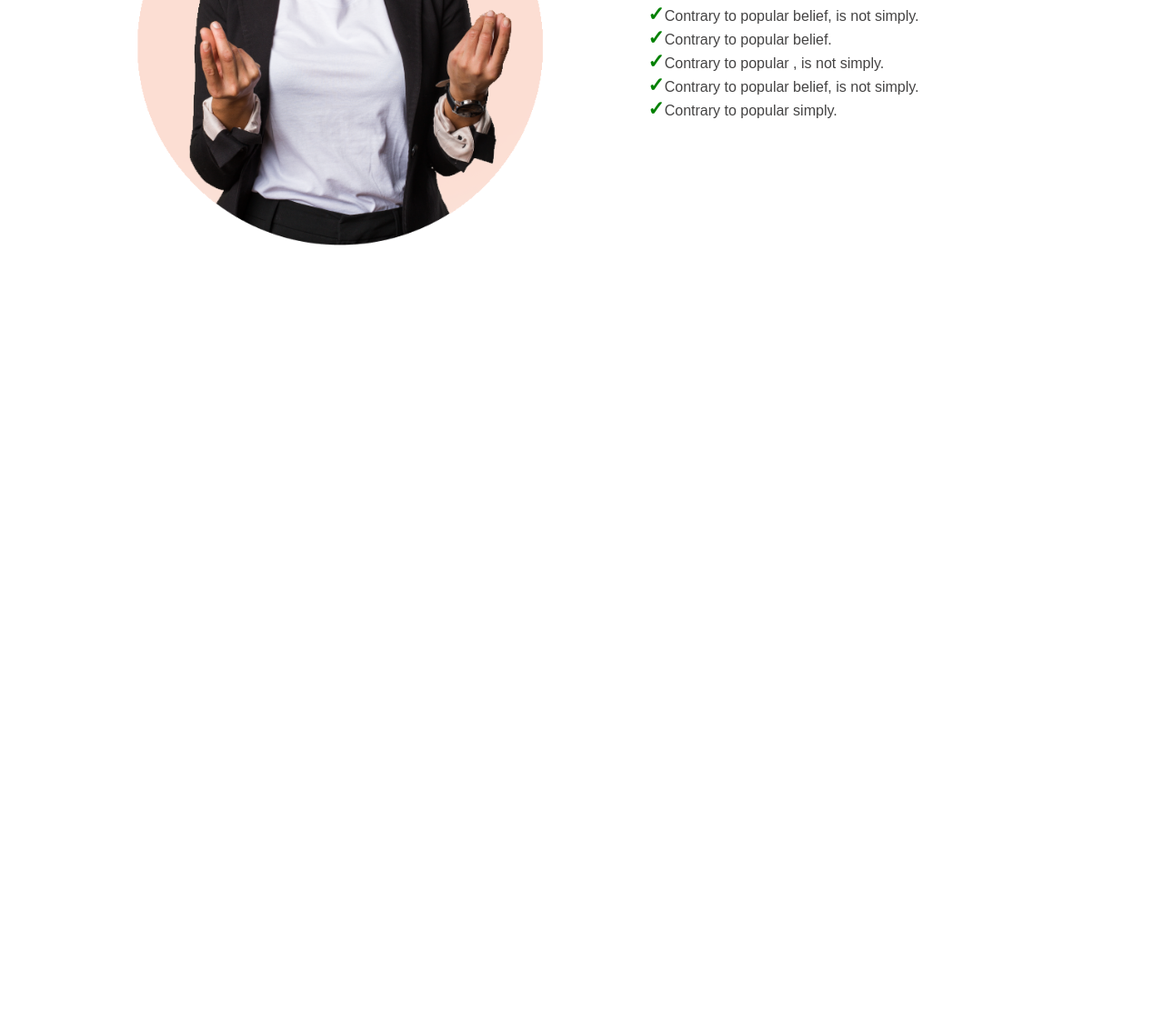
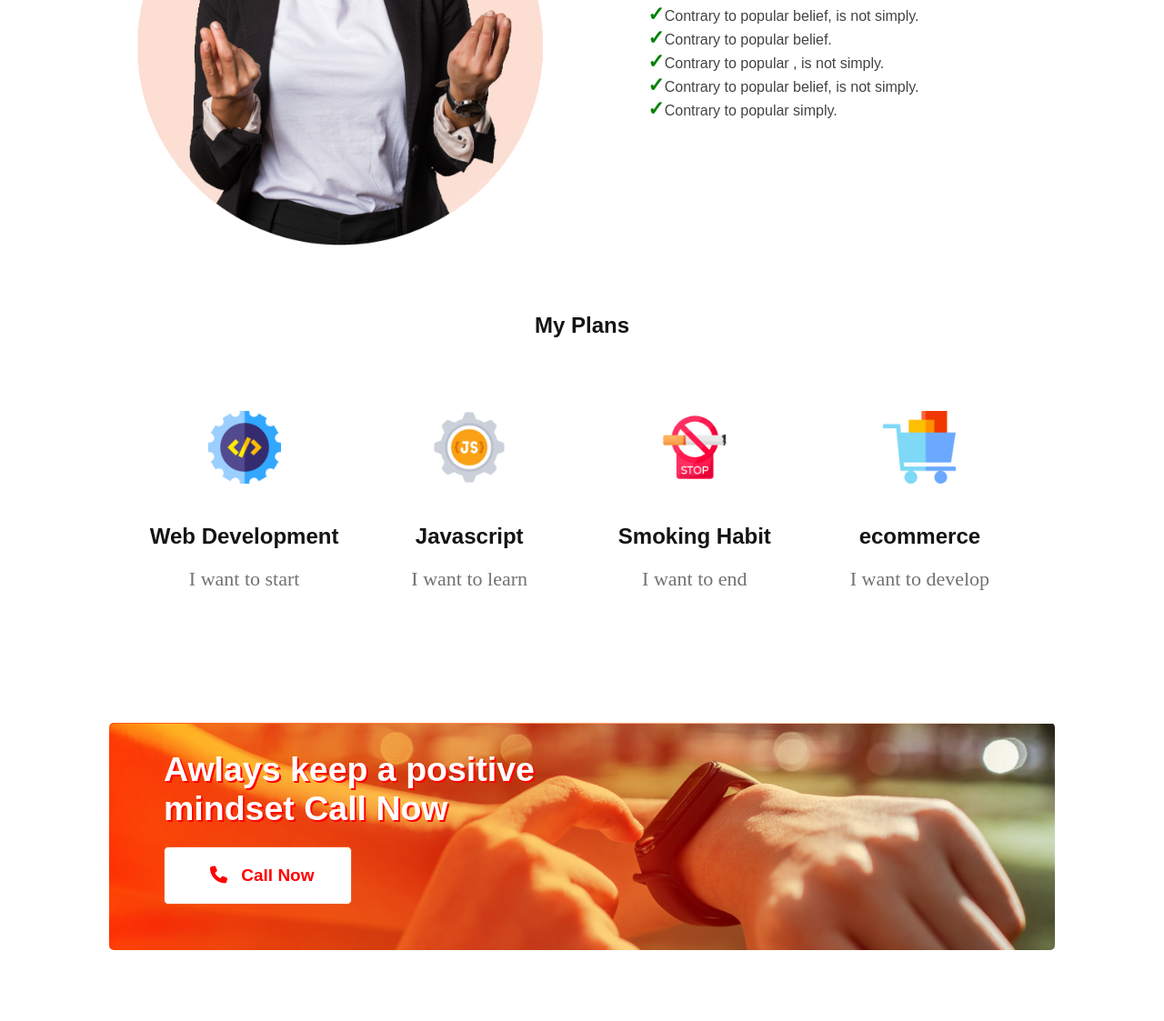
Before and after one commit to mdsamaul/new-year-2023-and-new-me, a plain HTML site: page index.html in a window 1280 px wide. Shown: the part 1210-2333 px from the top of the page at 91% size. Before the commit the page ends 1514 px from the top, so only its background shows below. Drawn offline with Linux system fonts and the light colour scheme; a web font is replaced by a local one.

```diff
--- a/css/style.css
+++ b/css/style.css
@@ -147,3 +147,109 @@ nav {
     font-size: 22px;
     font-weight: 700;
 }
+
+/* style my Plans section  */
+.plan {
+    width: 100%;
+}
+
+.header-title {
+    text-align: center;
+    font-Weight: 700;
+    Size: 40px;
+    color: #151414;
+    padding: 40px 0;
+    justify-content: space-around;
+}
+
+.plan-items {
+    width: 100%;
+    display: flex;
+    text-align: center;
+    justify-content: center;
+}
+
+.item {
+    width: 17%;
+    padding: 20px 10px;
+    margin: 0 5px;
+}
+
+.item img {
+    width: 80px;
+    height: 80px;
+}
+
+.item:hover {
+    box-shadow: rgba(50, 50, 93, 0.25) 0px 30px 60px -12px, rgba(0, 0, 0, 0.3) 0px 18px 36px -18px;
+    border-radius: 5px;
+}
+
+.plan-img {
+    padding: 20px 0;
+}
+
+.plan-title {
+    font-Weight: 700;
+    Size: 26px;
+    color: #151414;
+    padding: 20px 0;
+}
+
+.plan-sub-title {
+    font-weight: 500;
+    font-size: 22px;
+    color: #737272;
+    font-family: 'Work Sans';
+}
+
+/* style Awlays keep a positive mindset section */
+.awlays-keep {
+    width: 100%;
+    height: 50vh;
+    display: flex;
+    justify-items: center;
+    align-items: center;
+    margin: 50px 0;
+
+}
+
+.img-opacity-wh {
+    background-image: url(../images/watch.png), linear-gradient(90deg, rgb(255, 88, 10),rgba(255, 88, 10, 0.596),rgba(255, 88, 10, 0));
+    border-radius: 5px;
+    width: 1040px;
+    height: 250px;
+    margin: auto;
+    display: flex;
+    align-items: center;
+    background-blend-mode: overlay;
+}
+
+.opacity {
+    padding: 0 60px;
+    font-size: 25px;
+    font-Weight: 700;
+}
+
+.opacity-in-text {
+    color: #ffffff;
+    text-shadow: 2px 2px #ff0000;
+
+}
+.phone-icon{
+    margin: 0 10px;
+}
+.opacity button{
+    padding: 20px 40px;
+    color: red;
+    background-color: #FFFFFF;
+    margin: 20px 0;
+    font-size: 19px;
+    font-weight: 600;
+
+}
+.opacity button:hover{
+    background-color: rgb(255, 88, 10);
+    border: 1px solid #ffffff;
+    color: #ffffff;
+}
--- a/index.html
+++ b/index.html
@@ -12,6 +12,7 @@
     <link rel="stylesheet" href="https://cdnjs.cloudflare.com/ajax/libs/font-awesome/6.1.1/css/all.min.css">
     <!-- google font link  -->
     <link rel="preconnect" href="https://fonts.googleapis.com"><link rel="preconnect" href="https://fonts.gstatic.com" crossorigin><link href="https://fonts.googleapis.com/css2?family=Allerta&display=swap" rel="stylesheet">
+    <!-- <link rel="preconnect" href="https://fonts.googleapis.com"><link rel="preconnect" href="https://fonts.gstatic.com" crossorigin><link href="https://fonts.googleapis.com/css2?family=Work+Sans:wght@700&display=swap" rel="stylesheet"> -->
     <!-- css link -->
     <link rel="stylesheet" type="text/css" href="css/style.css">
 </head>
@@ -63,9 +64,74 @@
                 </ul>
             </div>
         </section>
+        <!-- my Plans section -->
+        <section class="plan">
+            <h1 class="header-title">My Plans</h1>
+            <div class="plan-items">
+                <div class="item">
+                    <div class="plan-img">
+                        <img src="images/icons/web.png" alt="web">
+                    </div>
+                    <h1 class="plan-title">
+                        Web Development
+                    </h1>
+                    <h3 class="plan-sub-title">
+                        I want to start
+                    </h3>
+                </div>
+                <div class="item">
+                    <div class="plan-img">
+                        <img src="images/icons/js.png" alt="web">
+                    </div>
+                    <h1 class="plan-title">Javascript
+                    </h1>
+                    <h3 class="plan-sub-title">I want to learn
+                    </h3>
+                </div>
+                <div class="item">
+                    <div class="plan-img">
+                        <img src="images/icons/smoke.png" alt="web">
+                    </div>
+                    <h1 class="plan-title">
+                        Smoking Habit
+                    </h1>
+                    <h3 class="plan-sub-title">
+                        I want to end
+                    </h3>
+                </div>
+                <div class="item">
+                    <div class="plan-img">
+                        <img src="images/icons/ecom.png" alt="web">
+                    </div>
+                    <h1 class="plan-title">
+                        ecommerce
+                    </h1>
+                    <h3 class="plan-sub-title">
+                        I want to develop
+                    </h3>
+                </div>
+            </div>
+        </section>
+        <!-- Awlays keep a positive mindset section -->
+        <section class="awlays-keep">
+            <div class="img-opacity-wh">
+                <!-- <img src="images/watch.png" alt=""> -->
+                <div class="opacity">
+                        <h1 class="opacity-in-text">Awlays keep a positive <br> mindset
+                            Call Now</h1>
+                        <button class="btn opacity-btn"><i class="fa fa-phone phone-icon"></i> Call Now</button>
+                </div>
+            </div>
+        </section>
     </body>
+    <!-- footer section -->
     <footer>
+        <div class="footer-left">
 
+        </div>
+        <div class="footer right">
+
+        </div>
     </footer>
 </body>
 
```
